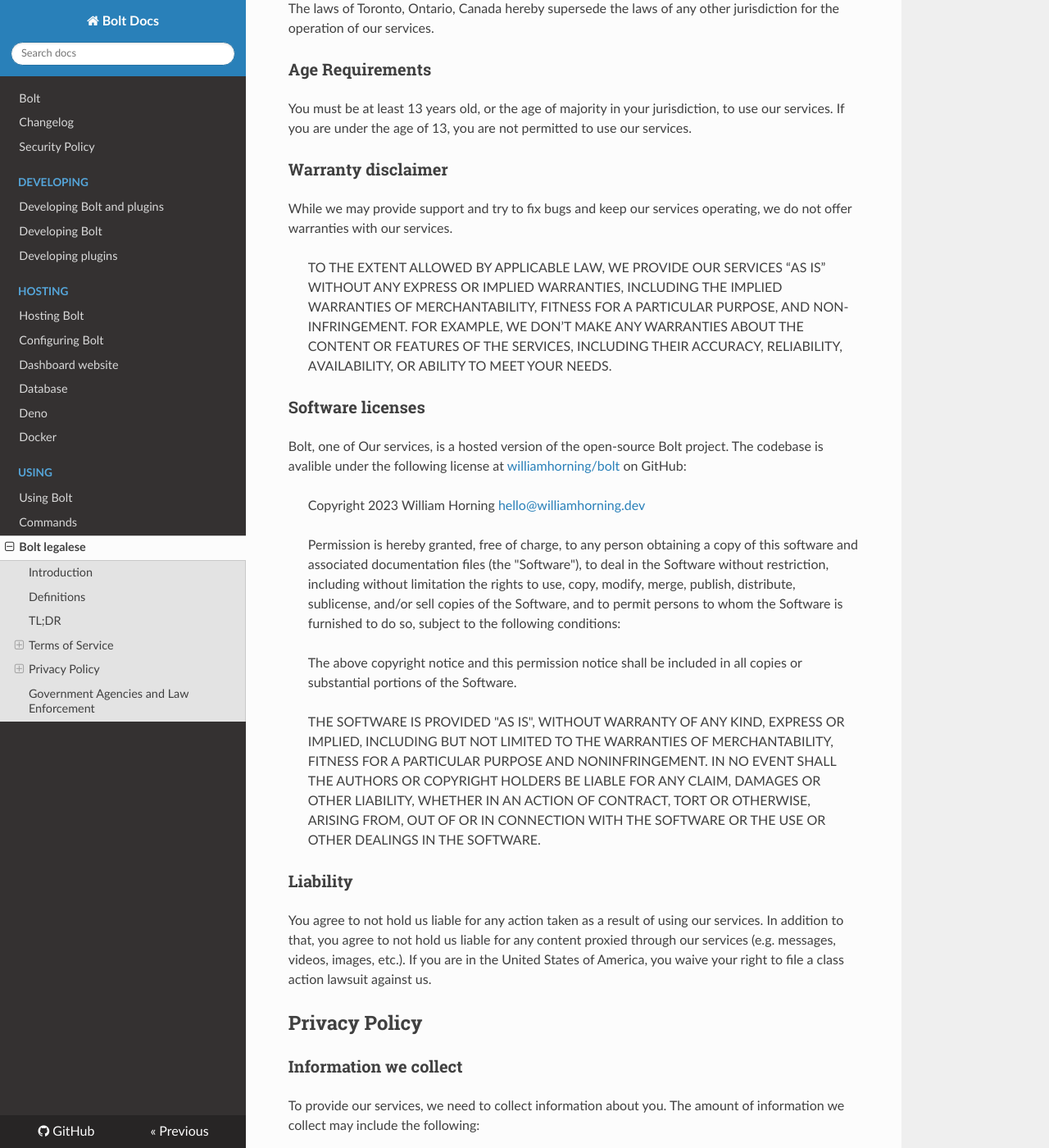
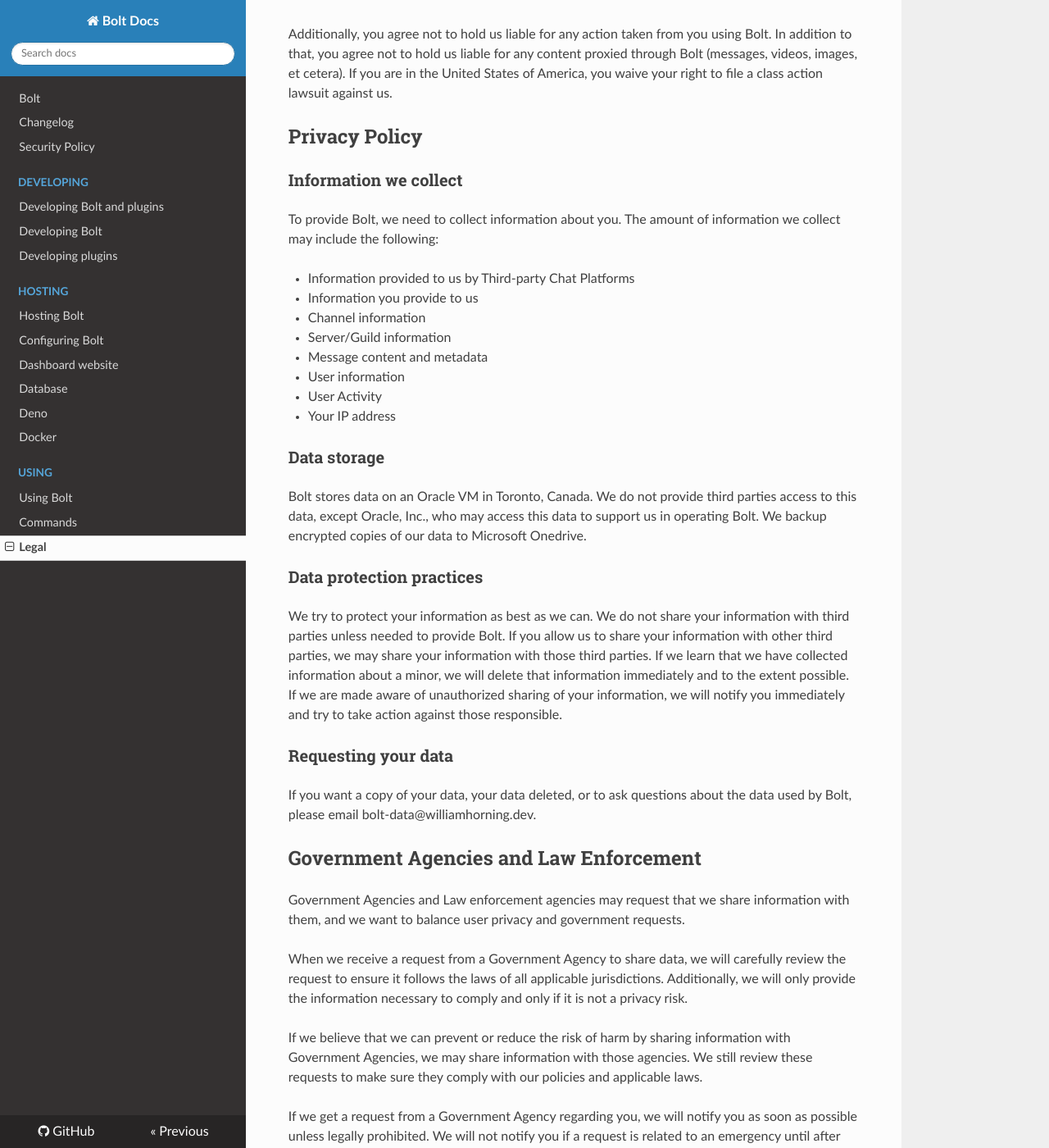
Before and after one commit to williamhorning/bolt, an MkDocs documentation site: the page built from packages/bolt-dash/docs/content/Using/legal.md, in a window 1280 px wide and 1400 px high, scrolled down 1083 px. Shown: the whole window at 82% size. Built offline with MkDocs 1.6.1, drawn with Linux system fonts in a browser that asks for light colours; nearby versions of some CDN libraries; some of the changed text lies outside the part shown.

Commit message:
patch command stuff, update docs/legal, update site build, etc.

```diff
--- a/docker-compose.example.yml
+++ b/docker-compose.example.yml
@@ -3,19 +3,19 @@
   bolt:
     build: .
     volumes:
-      - ./config:/app/data
+      - ./config/config:/app/data
     restart: always
   mongo:
     image: mongo:6-jammy
     ports:
       - 27017:27017
     volumes:
-      - ./db:/data/db
+      - ./config/db:/data/db
     restart: always
   redis:
     image: redis:6.2-alpine
     ports:
       - 6379:6379
     volumes:
-      - ./redis:/data
+      - ./config/redis:/data
     restart: always
--- a/packages/bolt-dash/docs/content/Using/legal.md
+++ b/packages/bolt-dash/docs/content/Using/legal.md
@@ -1,164 +1,107 @@
-# Bolt legalese
-
 ## Introduction
 
-Bolt is a cross-platform chat bot operated by
-[William Horning](https://williamhorning.dev) and
-[Isaac McFadyen](https://www.imcf.me/). This document, which contains the
-Privacy Policy and Terms of Service for Bolt, is a legal agreement between you,
-William Horning, and Isaac McFadyen. William Horning and Isaac McFadyen are not
-lawyers and would really like it if you don't use Bolt for any illegal purposes
-or try to sue us for anything related to the use of Bolt.
+Bolt is a cross-platform chatbot operated by William Horning and Isaac McFadyen.
+This document, containing the Privacy Policy and Terms of Service for Bolt, is a
+legal agreement between you, William Horning, and Isaac McFadyen.
 
 ## Definitions
 
 We / Us / Our - William Horning and Isaac McFadyen
 You - the user of Bolt
-Our services - Bolt
-Service Providers - William Horning and Isaac McFadyen
-Third Party chat plaforms - Discord, Guilded, and Revolt
-
-## TL;DR
-
-This TL;DR isn't legally binding, you should read the full document.
-
-If you're using Bolt, you must not be underage, you must not hold us liable for
-any action caused because of Bolt, any content proxied by Bolt, or any other use
-of Bolt. We store data on an Oracle VM in Toronto, Canada, and have access to
-this data for the purpose of providing Bolt. If you want your data to be
-deleted, you can contact bolt-data (at) williamhorning dot dev. We may provide
-your data to Government Agencies and Law Enforcement under very limitational
-circumstances and only after we make sure the request is valid.
+Bolt - Hosted version of
+[williamhorning/bolt](https://github.com/williamhirning/bolt) provided by us
+Third-party Chat Platforms - Discord, Guilded, and Revolt
 
 ## Terms of Service
 
 ### Service Provider
 
-Our services are provided by William Horning and Isaac McFadyen, hereby referred
-to as the Service Providers. Our services operate under the laws of the
-following jurisdictions:
+Bolt operates under the laws of the following jurisdictions and is solely
+provided by us:
 
-- Harris Township, Centre County, Commonwealth of Pennsylvania, United States of
-  America
+- Harris Township, Centre County, Pennsylvania, United States of America
 - Toronto, Ontario, Canada
 
-The laws of Toronto, Ontario, Canada hereby supersede the laws of any other
-jurisdiction for the operation of our services.
+The laws of Toronto supersede the laws of any other jurisdiction for the
+operation of Bolt.
 
 ### Age Requirements
 
 You must be at least 13 years old, or the age of majority in your jurisdiction,
-to use our services. If you are under the age of 13, you are not permitted to
-use our services.
+to use Bolt. If you are under 13, you are not permitted to use Bolt.
 
-### Warranty disclaimer
+### Warranty & Liability Disclaimer
 
-While we may provide support and try to fix bugs and keep our services
-operating, we do not offer warranties with our services.
+While we may provide support and try to fix bugs and keep Bolt operating, we do
+not offer warranties with Bolt.
 
-> TO THE EXTENT ALLOWED BY APPLICABLE LAW, WE PROVIDE OUR SERVICES “AS IS”
-> WITHOUT ANY EXPRESS OR IMPLIED WARRANTIES, INCLUDING THE IMPLIED WARRANTIES OF
+> TO THE EXTENT ALLOWED BY APPLICABLE LAW, WE PROVIDE BOLT “AS IS” WITHOUT ANY
+> EXPRESS OR IMPLIED WARRANTIES, INCLUDING THE IMPLIED WARRANTIES OF
 > MERCHANTABILITY, FITNESS FOR A PARTICULAR PURPOSE, AND NON-INFRINGEMENT. FOR
 > EXAMPLE, WE DON’T MAKE ANY WARRANTIES ABOUT THE CONTENT OR FEATURES OF THE
 > SERVICES, INCLUDING THEIR ACCURACY, RELIABILITY, AVAILABILITY, OR ABILITY TO
 > MEET YOUR NEEDS.
 
-### Software licenses
-
-Bolt, one of Our services, is a hosted version of the open-source Bolt project.
-The codebase is avalible under the following license at
-[williamhorning/bolt](https://github.com/williamhirning/bolt) on GitHub:
-
-> Copyright 2023 William Horning <hello@williamhorning.dev>
->
-> Permission is hereby granted, free of charge, to any person obtaining a copy
-> of this software and associated documentation files (the "Software"), to deal
-> in the Software without restriction, including without limitation the rights
-> to use, copy, modify, merge, publish, distribute, sublicense, and/or sell
-> copies of the Software, and to permit persons to whom the Software is
-> furnished to do so, subject to the following conditions:
->
-> The above copyright notice and this permission notice shall be included in all
-> copies or substantial portions of the Software.
->
-> THE SOFTWARE IS PROVIDED "AS IS", WITHOUT WARRANTY OF ANY KIND, EXPRESS OR
-> IMPLIED, INCLUDING BUT NOT LIMITED TO THE WARRANTIES OF MERCHANTABILITY,
-> FITNESS FOR A PARTICULAR PURPOSE AND NONINFRINGEMENT. IN NO EVENT SHALL THE
-> AUTHORS OR COPYRIGHT HOLDERS BE LIABLE FOR ANY CLAIM, DAMAGES OR OTHER
-> LIABILITY, WHETHER IN AN ACTION OF CONTRACT, TORT OR OTHERWISE, ARISING FROM,
-> OUT OF OR IN CONNECTION WITH THE SOFTWARE OR THE USE OR OTHER DEALINGS IN THE
-> SOFTWARE.
-
-### Liability
-
-You agree to not hold us liable for any action taken as a result of using our
-services. In addition to that, you agree to not hold us liable for any content
-proxied through our services (e.g. messages, videos, images, etc.). If you are
-in the United States of America, you waive your right to file a class action
-lawsuit against us.
+Additionally, you agree not to hold us liable for any action taken from you
+using Bolt. In addition to that, you agree not to hold us liable for any content
+proxied through Bolt (messages, videos, images, et cetera). If you are in the
+United States of America, you waive your right to file a class action lawsuit
+against us.
 
 ## Privacy Policy
 
 ### Information we collect
 
-To provide our services, we need to collect information about you. The amount of
+To provide Bolt, we need to collect information about you. The amount of
 information we collect may include the following:
 
-- Information provided to us by Third Party chat platforms
+- Information provided to us by Third-party Chat Platforms
 - Information you provide to us
 - Channel information
 - Server/Guild information
 - Message content and metadata
 - User information
-- User activity
+- User Activity
 - Your IP address
 
 ### Data storage
 
-Our services store data on an Oracle VM in Toronto, Canada, which we have access
-to for the purpose of providing our services. We do not provide third parties
-access to this data, with the exception of Oracle, Inc., who may access this
-data to support our services. We backup encrypted copies of our data to
+Bolt stores data on an Oracle VM in Toronto, Canada. We do not provide third
+parties access to this data, except Oracle, Inc., who may access this data to
+support us in operating Bolt. We backup encrypted copies of our data to
 Microsoft Onedrive.
 
 ### Data protection practices
 
 We try to protect your information as best as we can. We do not share your
-information with third parties, except with those needed to provide our
-services. If you allow us to share your information with other third parties, we
-may share your information with those third parties only to the extent necessary
-to provide our services. If we learn that we have collected information of a
-minor, we will delete that information to the extent possible. If we learn that
-there has been a leak of information, we will notify you immediately and try to
-take action against the leaker to the extent possible.
+information with third parties unless needed to provide Bolt. If you allow us to
+share your information with other third parties, we may share your information
+with those third parties. If we learn that we have collected information about a
+minor, we will delete that information immediately and to the extent possible.
+If we are made aware of unauthorized sharing of your information, we will notify
+you immediately and try to take action against those responsible.
 
 ### Requesting your data
 
-If you want a copy of your data, want your data deleted, or want to ask
-questions about your data used by our services, please send an email to
-bolt-data (at) williamhorning dot dev. We will try to respond as soon as
-possible.
+If you want a copy of your data, your data deleted, or to ask questions about
+the data used by Bolt, please email bolt-data@williamhorning.dev.
 
 ## Government Agencies and Law Enforcement
 
-Government Agencies and Law Encforcement agencies may request that we share
+Government Agencies and Law enforcement agencies may request that we share
 information with them, and we want to balance user privacy and government
 requests.
 
-We carefully review government requests to make sure they follow the laws of the
-jurisdiction in which they are being made, in addition to the jurisdictions that
-our services operate in. In addition to the above, we will only provide
-information to governments assuming that the information is necessary to comply
-with the request, and that complying with the request is not a privacy risk.
+When we receive a request from a Government Agency to share data, we will
+carefully review the request to ensure it follows the laws of all applicable
+jurisdictions. Additionally, we will only provide the information necessary to
+comply and only if it is not a privacy risk.
 
-If we believe that we can prevent or reduce the risk of someone dying or being
-seriously injured (e.g. bomb threats, terroristic threats, etc.) by sharing
-information with Government Agencies or Law Enforcment, we may share related
-information with those agencies. We will still review these requests to make
-sure they comply with our policies and applicable laws.
+If we believe that we can prevent or reduce the risk of harm by sharing
+information with Government Agencies, we may share information with those
+agencies. We still review these requests to make sure they comply with our
+policies and applicable laws.
 
-If we get a request from a government agencies or law enforcement, we will
-notify the user as soon as possible, unless legally prohibited, in which case we
-will notify the user as soon as legally possible. We will not notify the user if
-the request is related to an emergency, but may inform them once the emergency
-has passed.
+If we get a request from a Government Agency regarding you, we will notify you
+as soon as possible unless legally prohibited. We will not notify you if a
+request is related to an emergency until after the emergency has passed.
--- a/packages/bolt-dash/docs/mkdocs.yml
+++ b/packages/bolt-dash/docs/mkdocs.yml
@@ -1,4 +1,4 @@
-site_url: 'https://bolt.williamhorning.dev/docs'
+site_url: 'https://williamhorning.dev/bolt/docs'
 repo_url: 'https://github.com/williamhorning/bolt'
 edit_uri: 'https://github.com/williamhorning/bolt/blob/main/packages/bolt-dash/docs/docs'
 site_description: 'Documentation for Bolt'
```
Also changed, not shown: packages/bolt-dash/docs/content/Developing/plugins.md (+1 -1 lines), packages/bolt-dash/docs/content/Hosting/configure.md (+2 -2 lines), packages/bolt-dash/docs/content/changelog.md (+2 -0 lines), packages/bolt-dash/site/index.html (deleted, +0 -51 lines), README.md, changelog.md (deleted), packages/bolt/README.md, 8 other files.
